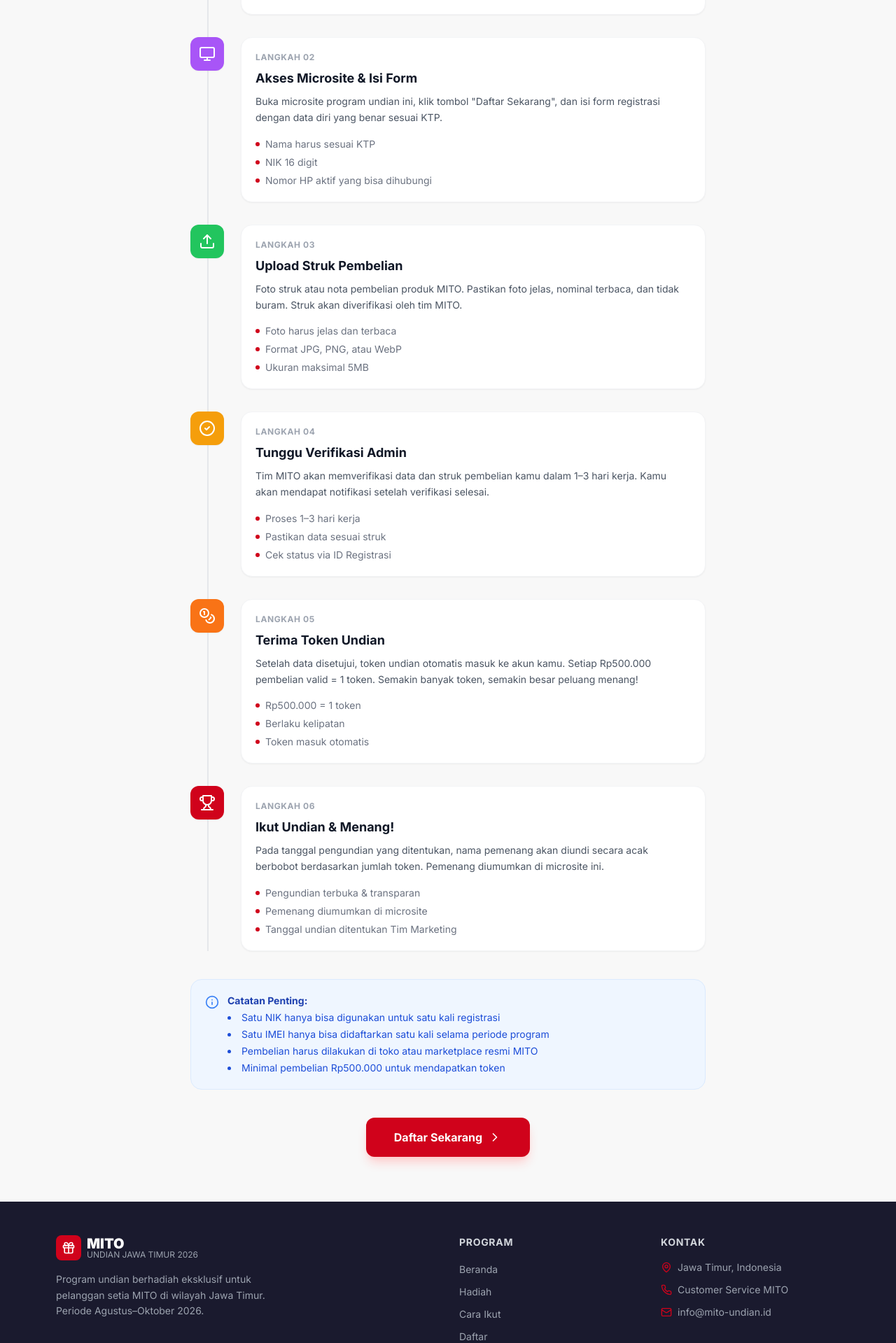
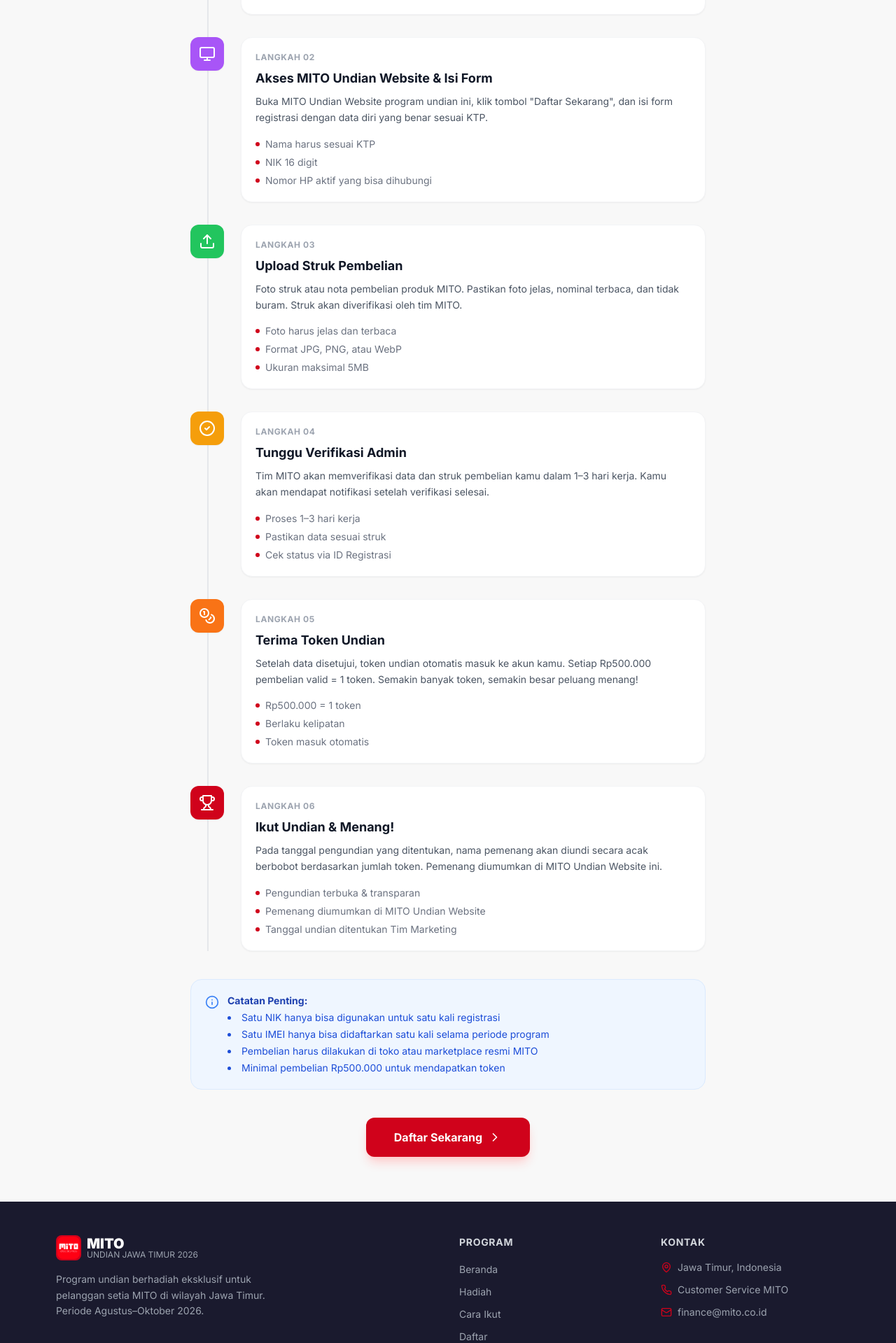
Before and after one commit to danielpratama23/mito-undian, a React (Vite) app in the folder frontend/: page /cara-ikut in a window 1280 px wide. Shown: the part 541-2460 px from the top of the page at 70% size. Built offline with nearby package versions, Linux system fonts and the light colour scheme.

Commit message:
[CH] microsite and add logo to footer, login admin

```diff
--- a/frontend/src/components/Footer.jsx
+++ b/frontend/src/components/Footer.jsx
@@ -11,7 +11,7 @@
           <div className="md:col-span-2">
             <div className="flex items-center gap-2 mb-4">
               <div className="w-9 h-9 bg-mito-red rounded-lg flex items-center justify-center">
-                <Gift className="w-5 h-5 text-white" />
+                <img src="/logo_mito.png" alt="Logo" className="w-8 h-8 rounded-lg object-contain"/>
               </div>
               <div>
                 <div className="font-black text-xl leading-none">MITO</div>
@@ -58,7 +58,7 @@
               </li>
               <li className="flex items-center gap-2 text-sm text-gray-400">
                 <Mail className="w-4 h-4 flex-shrink-0 text-mito-red" />
-                info@mito-undian.id
+                finance@mito.co.id
               </li>
             </ul>
           </div>
--- a/frontend/src/pages/CaraIkut.jsx
+++ b/frontend/src/pages/CaraIkut.jsx
@@ -14,8 +14,8 @@
   {
     Icon: Monitor,
     no: '02',
-    title: 'Akses Microsite & Isi Form',
-    desc: 'Buka microsite program undian ini, klik tombol "Daftar Sekarang", dan isi form registrasi dengan data diri yang benar sesuai KTP.',
+    title: 'Akses MITO Undian Website & Isi Form',
+    desc: 'Buka MITO Undian Website program undian ini, klik tombol "Daftar Sekarang", dan isi form registrasi dengan data diri yang benar sesuai KTP.',
     tips: ['Nama harus sesuai KTP', 'NIK 16 digit', 'Nomor HP aktif yang bisa dihubungi'],
     color: 'bg-purple-500',
   },
@@ -47,8 +47,8 @@
     Icon: Trophy,
     no: '06',
     title: 'Ikut Undian & Menang!',
-    desc: 'Pada tanggal pengundian yang ditentukan, nama pemenang akan diundi secara acak berbobot berdasarkan jumlah token. Pemenang diumumkan di microsite ini.',
-    tips: ['Pengundian terbuka & transparan', 'Pemenang diumumkan di microsite', 'Tanggal undian ditentukan Tim Marketing'],
+    desc: 'Pada tanggal pengundian yang ditentukan, nama pemenang akan diundi secara acak berbobot berdasarkan jumlah token. Pemenang diumumkan di MITO Undian Website ini.',
+    tips: ['Pengundian terbuka & transparan', 'Pemenang diumumkan di MITO Undian Website', 'Tanggal undian ditentukan Tim Marketing'],
     color: 'bg-mito-red',
   },
 ]
--- a/frontend/src/pages/FAQ.jsx
+++ b/frontend/src/pages/FAQ.jsx
@@ -35,7 +35,7 @@
       { q: 'Berapa lama proses verifikasi?', a: 'Proses verifikasi data dan struk pembelian dilakukan oleh tim MITO dalam 1–3 hari kerja setelah registrasi.' },
       { q: 'Apa yang terjadi jika data saya ditolak?', a: 'Kamu akan mendapat pemberitahuan beserta alasan penolakan. Pastikan data yang diisi sesuai KTP dan foto struk jelas terbaca.' },
       { q: 'Bagaimana cara mengetahui status registrasi?', a: 'Masukkan ID Registrasi yang diberikan saat mendaftar di halaman Cek Status untuk melihat perkembangan verifikasi.' },
-      { q: 'Bagaimana pengumuman pemenang?', a: 'Daftar pemenang akan diumumkan di halaman Pemenang pada microsite ini setelah tanggal pengundian. Pemenang juga akan dihubungi langsung oleh tim MITO.' },
+      { q: 'Bagaimana pengumuman pemenang?', a: 'Daftar pemenang akan diumumkan di halaman Pemenang pada MITO Undian Website ini setelah tanggal pengundian. Pemenang juga akan dihubungi langsung oleh tim MITO.' },
     ],
   },
 ]
--- a/frontend/src/pages/Home.jsx
+++ b/frontend/src/pages/Home.jsx
@@ -39,7 +39,7 @@
 
 const steps = [
   { no: '01', title: 'Beli Produk MITO', desc: 'Beli produk MITO apapun di toko resmi atau marketplace selama periode program' },
-  { no: '02', title: 'Daftar di Microsite', desc: 'Isi form registrasi dengan data diri dan IMEI produk yang dibeli' },
+  { no: '02', title: 'Daftar di MITO Undian Website', desc: 'Isi form registrasi dengan data diri dan IMEI produk yang dibeli' },
   { no: '03', title: 'Upload Struk', desc: 'Unggah foto struk pembelian sebagai bukti transaksi' },
   { no: '04', title: 'Dapat Token Undian', desc: 'Setelah verifikasi admin, token langsung masuk. Rp500.000 = 1 token' },
 ]
--- a/frontend/src/pages/SyaratKetentuan.jsx
+++ b/frontend/src/pages/SyaratKetentuan.jsx
@@ -63,7 +63,7 @@
   {
     title: '7. Pengumuman & Pengambilan Hadiah',
     content: [
-      'Daftar pemenang diumumkan di microsite program setelah tanggal pengundian.',
+      'Daftar pemenang diumumkan di MITO Undian Website program setelah tanggal pengundian.',
       'Pemenang akan dihubungi langsung oleh tim MITO melalui nomor HP yang terdaftar.',
       'Pemenang wajib menunjukkan KTP asli saat pengambilan hadiah.',
       'Hadiah tidak dapat dipindahtangankan atau ditukarkan dengan uang tunai.',
--- a/frontend/src/pages/admin/Login.jsx
+++ b/frontend/src/pages/admin/Login.jsx
@@ -32,7 +32,7 @@
         {/* Logo */}
         <div className="text-center mb-8">
           <div className="w-16 h-16 bg-white/10 border border-white/20 rounded-2xl flex items-center justify-center mx-auto mb-3">
-            <Gift className="w-8 h-8 text-white" />
+            <img src="/logo_mito.png" alt="Logo" className="w-8 h-8 rounded-lg object-contain"/>
           </div>
           <h1 className="text-2xl font-black text-white">MITO Admin</h1>
           <p className="text-red-200 text-sm mt-1">Panel Verifikasi Undian Jawa Timur</p>
```
Also changed, not shown: 2 other files (tests, documents, lock files or other folders).
